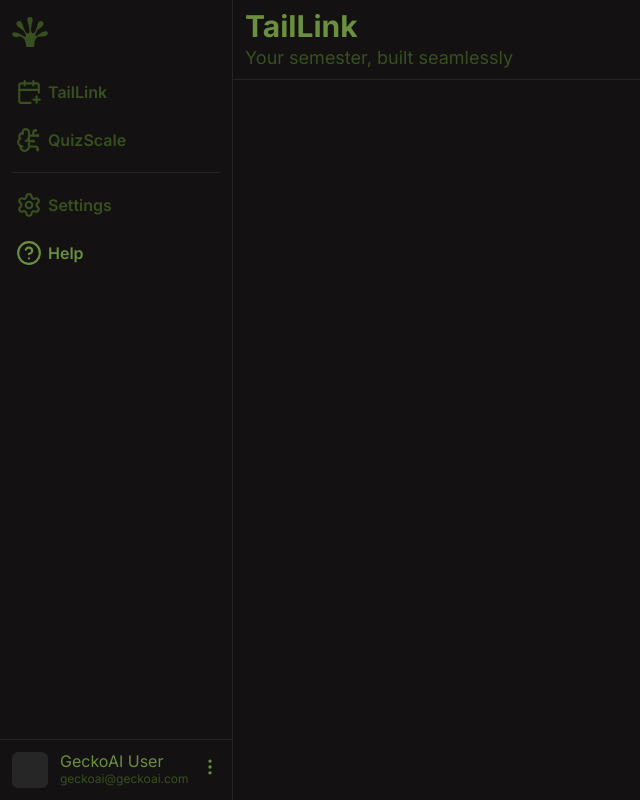
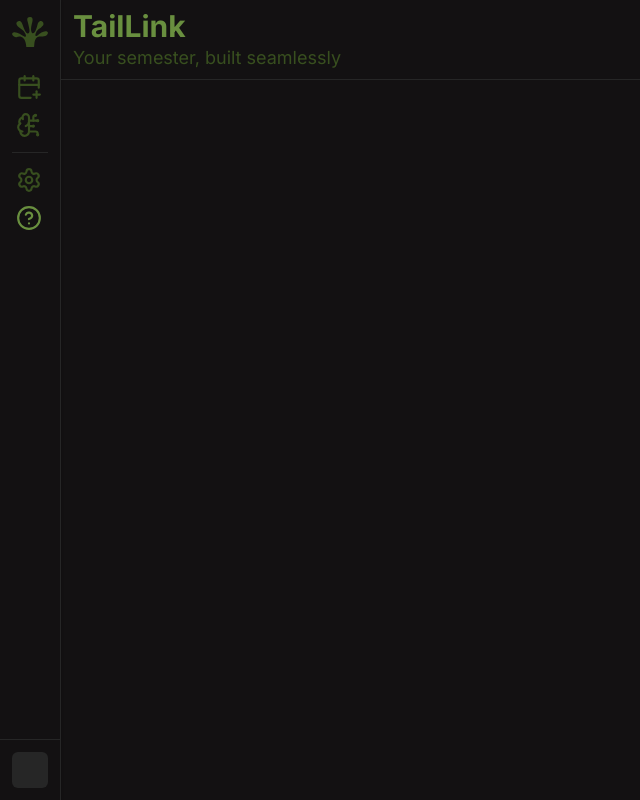
Before and after one commit to smhussa22/geckoai, a Next.js app: page /help in a window 1280 px wide. Shown: the whole page, without its empty margins (0-640 px from the left). Built offline with nearby package versions, Linux system fonts and the light colour scheme; a web font is replaced by a local one.

Commit message:
basic retraction working; will animate with framer and fix vertical nudging when text goes away.

```diff
--- a/src/app/SidebarDiv.tsx
+++ b/src/app/SidebarDiv.tsx
@@ -9,7 +9,7 @@ import { motion } from 'framer-motion';
 import { CalendarPlus, BrainCircuit, Settings, CircleQuestionMark } from 'lucide-react';
 import { usePathname } from 'next/navigation';
 
-const icon_props = { // holding identical properties in an object and using ... to spread across all of required components
+const item_icon_props = { // holding identical properties in an object and using ... to spread across all of required components
 
   size: 30,
   className: 'p-0.5 ml-0.5',
@@ -17,7 +17,7 @@ const icon_props = { // holding identical properties in an object and using ...
 
 }
 
-const icon_motion_props = {
+const item_icon_motion_props = {
 
   whileHover: { scale: 1.02 },
   transition: { duration: 0.1 }
@@ -63,13 +63,13 @@ export default function SidebarDiv({sidebar_user_icon, sidebar_user_name, sideba
 
           <ul className = "flex-1 px-3"> {/* flex-1 makes this take up the rest of the space of the div*/} {/*TODO: make a mapping config for the sidebar items for easier scalability*/}
 
-            <motion.div {...icon_motion_props}> <SidebarItem button_icon={<CalendarPlus {...icon_props} />}  button_route="/taillink" button_text="TailLink" /> </motion.div>
-            <motion.div {...icon_motion_props}> <SidebarItem button_icon= {<BrainCircuit {...icon_props} />} button_route="/quizscale" button_text="QuizScale" /> </motion.div>
+            <motion.div {...item_icon_motion_props}> <SidebarItem button_icon={<CalendarPlus {...item_icon_props} />} is_retracted = {is_retracted} button_route="/taillink" button_text="TailLink" /> </motion.div>
+            <motion.div {...item_icon_motion_props}> <SidebarItem button_icon= {<BrainCircuit {...item_icon_props} />} is_retracted = {is_retracted} button_route="/quizscale" button_text="QuizScale" /> </motion.div>
 
             <hr className="my-3 border-neutral-800" />
 
-            <motion.div {...icon_motion_props}> <SidebarItem button_icon={<Settings {...icon_props} />} button_route="/settings" button_text="Settings" /> </motion.div>
-            <motion.div {...icon_motion_props}> <SidebarItem button_icon={<CircleQuestionMark {...icon_props} />} button_route="/help" button_text="Help" /> </motion.div>
+            <motion.div {...item_icon_motion_props}> <SidebarItem button_icon={<Settings {...item_icon_props} />} is_retracted = {is_retracted} button_route="/settings" button_text="Settings" /> </motion.div>
+            <motion.div {...item_icon_motion_props}> <SidebarItem button_icon={<CircleQuestionMark {...item_icon_props} />} is_retracted = {is_retracted} button_route="/help" button_text="Help" /> </motion.div>
 
           </ul>
 
@@ -82,7 +82,10 @@ export default function SidebarDiv({sidebar_user_icon, sidebar_user_name, sideba
 
             </div>
 
-            {/* div for the gmail name/email text */}
+            {
+
+            is_retracted ?
+
             <div className = "flex justify-between items-center w-40 ml-3">
 
               <div className = "leading-4">
@@ -91,8 +94,6 @@ export default function SidebarDiv({sidebar_user_icon, sidebar_user_name, sideba
                 <span className = "text-xs text-broccoli">{sidebar_user_email}</span>
 
               </div>
-
-              {/* three dot icon taken from lucide react */}
 
               <motion.div whileHover={{ scale: 1.1 }} transition={{ duration: 0.2 }}>
 
@@ -106,6 +107,12 @@ export default function SidebarDiv({sidebar_user_icon, sidebar_user_name, sideba
 
             </div>
 
+            :
+
+            null
+
+            }
+
           </div>
 
         </nav>
--- a/src/app/SidebarItem.tsx
+++ b/src/app/SidebarItem.tsx
@@ -9,10 +9,11 @@ type button_props = {
     button_icon: React.ReactNode; // the icon of the button
     button_route: string; // the page the button navigates to
     button_text: string; // the text/description of the button item
+    is_retracted: boolean;
 
 }
 
-export default function SidebarItem({button_icon, button_route, button_text} : button_props) {
+export default function SidebarItem({button_icon, button_route, button_text, is_retracted} : button_props) {
 
   const router = useRouter();
   const path_name = usePathname();
@@ -26,7 +27,7 @@ export default function SidebarItem({button_icon, button_route, button_text} : b
       <motion.button animate = { {color: is_page ? `#698f3f` : `#384f1f`} } transition= { { duration: 0.01 } } onClick = { () => { router.push(`./${button_route}`) } } className = {`w-full transition-colors flex font-semibold items-center my-2 gap-1 rounded-md cursor-pointer hover:bg-neutral-800`}>
 
         {button_icon}
-        <span className="my-2">{button_text}</span>
+        {is_retracted ? <span className="my-2">{button_text}</span> : null}
 
       </motion.button>
 
```
